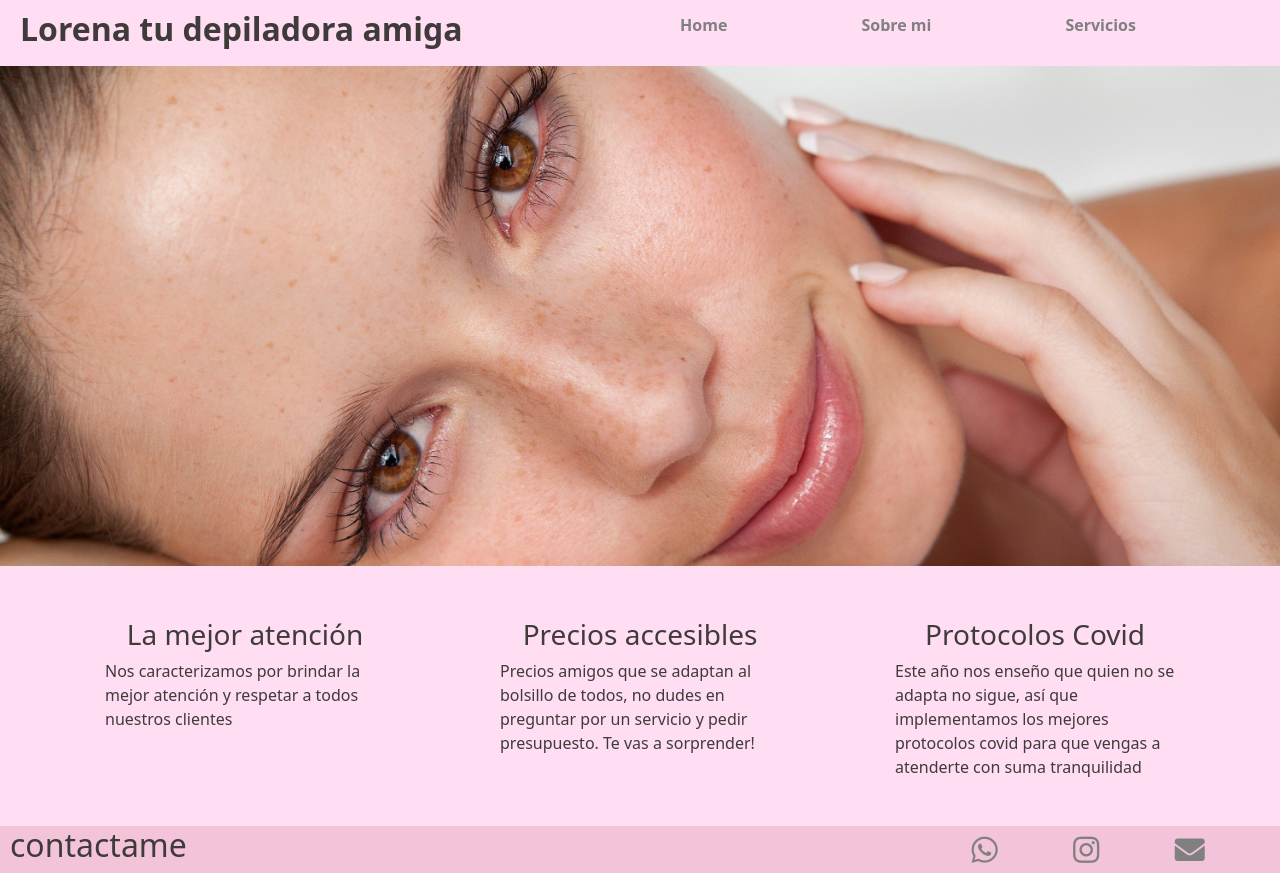
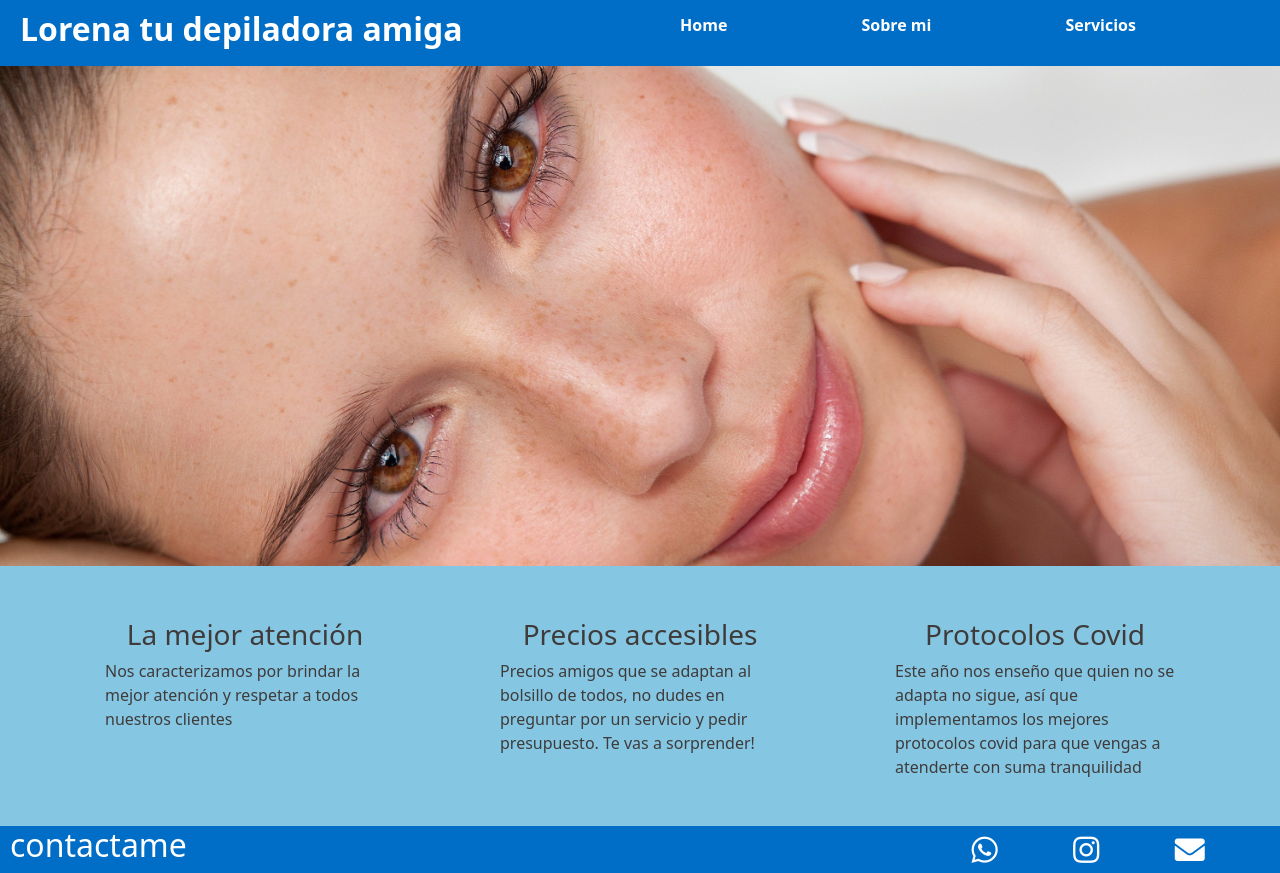
Before and after one commit to lean4339/lorePagina, a plain HTML site: page dist/index.html in a window 1280 px wide. Drawn offline with nearby package versions, Linux system fonts and the light colour scheme.

Commit message:
probando paleta de colores

```diff
--- a/dist/header.css
+++ b/dist/header.css
@@ -4,8 +4,8 @@ body{
     box-sizing: border-box;
 }
 :root{
-    --principal: #f3c4d9;
-    --secundario: #ffddf2;
+    --principal: #006ec7;
+    --secundario:#85c7e3 ;
     --terceario: #d9f3c4;
     --cuarto: #f2ffdd;
     --botones: #cee3fd;
@@ -16,14 +16,14 @@ header{
     display: flex;
     align-items: center;
     justify-content: space-between;
-    background-color: var(--secundario);
+    background-color: var(--principal);
     position: relative;
     z-index: 10;
     padding: 10px;
 
 }
 header h2{
-    color: rgb(63, 59, 59);
+    color: white;
     font-weight: bold;
     padding-left: 10px;
 }
@@ -37,7 +37,7 @@ header h2{
 }
 .menu a{
     text-decoration: none;
-    color: gray;
+    color: white;
     font-weight: bold;
 }
 .menu li{
@@ -55,7 +55,7 @@ header h2{
     width: 100%;
     padding: 10px 0;
     margin: 0;
-    background-color: var(--secundario);
+    background-color: var(--principal);
     visibility: hidden;
     height: 0;
     position: relative;
@@ -67,7 +67,7 @@ header h2{
 }
 .menuResponsive a{
     text-decoration: none;
-    color: gray;
+    color: white;
     font-weight: bold;
 }
 .menuResponsive li{
@@ -90,7 +90,7 @@ header h2{
 .footer h2{
     padding-left: 10px;
 
-    color: rgb(63, 59, 59);
+    color: white;
 }
 .contacto{
     display: flex;
@@ -100,7 +100,7 @@ header h2{
 }
 .contacto a{
     text-decoration: none;
-    color: gray;
+    color: white;
     font-weight: bold;
     font-size: 30px;
 }
--- a/dist/servicios.css
+++ b/dist/servicios.css
@@ -1,6 +1,6 @@
 :root{
-    --principal: #f3c4d9;
-    --secundario: #ffddf2;
+    --principal: #006ec7;
+    --secundario:#85c7e3 ;
     --terceario: #d9f3c4;
     --cuarto: #f2ffdd;
     --botones: #cee3fd;
```
